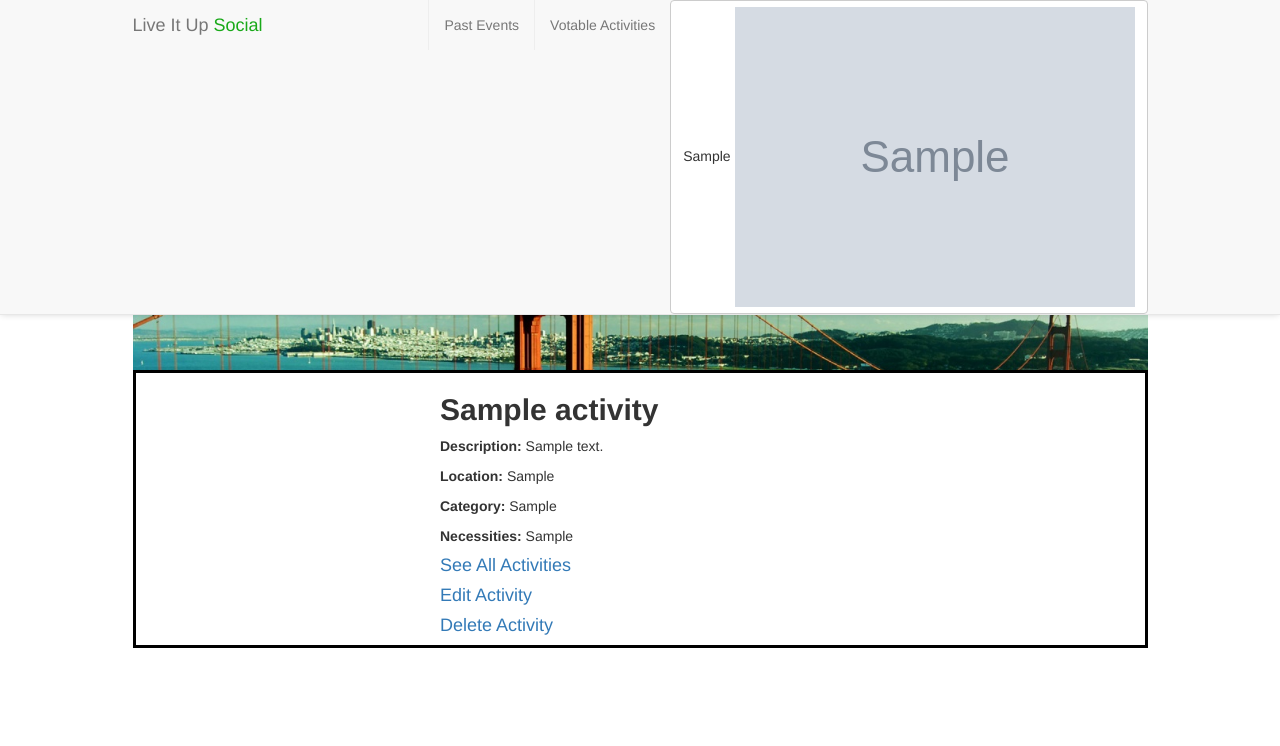
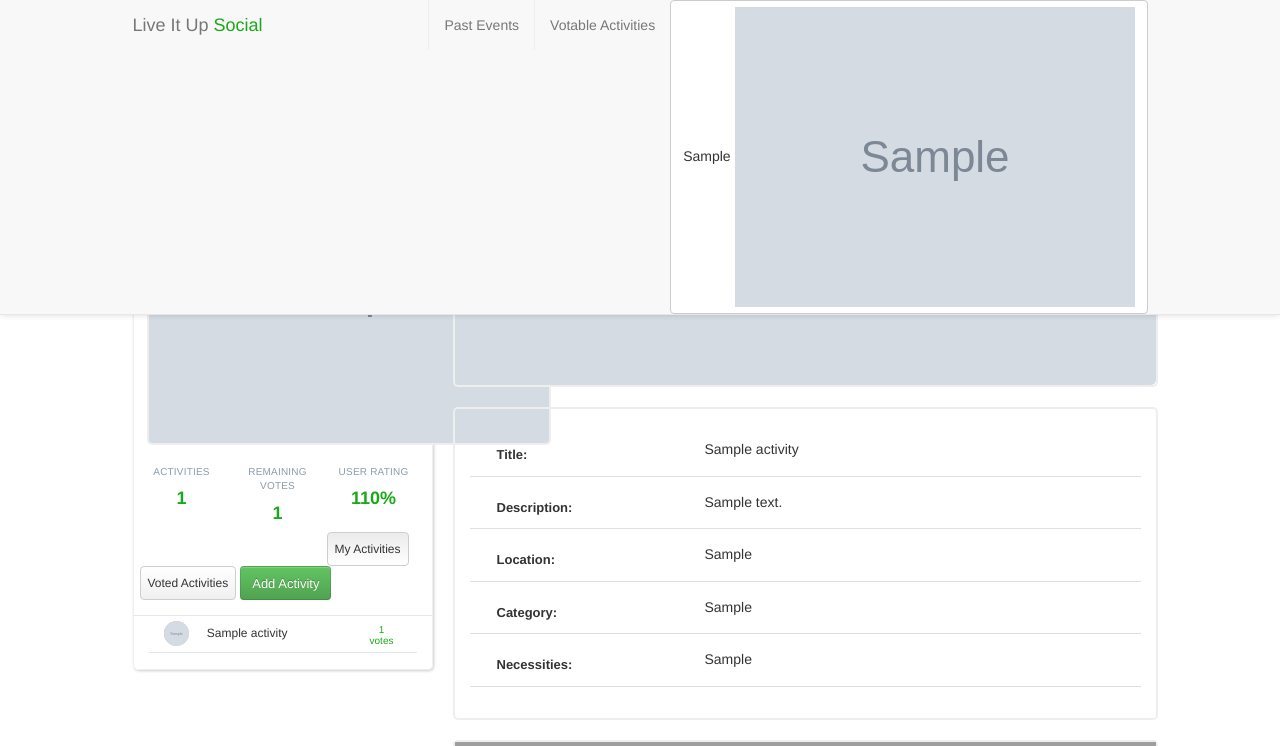
Before and after one commit to dc-devs/live_it_up_social, a Rails app: page /activities/1 in a window 1280 px wide. Shown: the top 746 px of the page. Run offline with Rails 7, Linux system fonts and the light colour scheme; a user stored in the database is signed in; tables that the repository leaves empty hold one stand-in row (values such as "Sample post"); style sheets or scripts are compiled from the project's sources; some libraries are stand-ins or nearby versions; grey boxes are pictures that could not be loaded.

Commit message:
Activity show view same as event show view layout.

```diff
--- a/app/controllers/activities_controller.rb
+++ b/app/controllers/activities_controller.rb
@@ -18,6 +18,7 @@ class ActivitiesController < ApplicationController
   end
 
   def show
+    @activities = Activity.all
     @activity = Activity.find(params[:id])
   end
 
--- a/app/views/activities/show.html.erb
+++ b/app/views/activities/show.html.erb
@@ -1,22 +1,179 @@
-<section class='activity_view_bckgrd'>
-    <div class="activity-view-userProfilePhoto" >
+<div class="container">
+
+<div class="activities-userProfileFixedWrapper">
+<div class="activities-userProfileWrapper">
+  <div class="activities-userProfilePhoto" >
+    <%= link_to image_tag(current_user.photo_url(:profile_settings_thumb).to_s, :class => "activities-userProfileImg"), user_path(current_user) %>
+    <div class="activities-userProfileAttsWrapper">
+
+    <div class="activities-userProfileAtts">
+
+      <div class="activities-userAtts">
+        <p>Activities</p>
+        <h4><%= current_user.activities.count %></h4>
+      </div>
+      <div class="activities-userAtts">
+        <p>Remaining Votes</p>
+        <h4 id='remaining-votes'><%= current_user.remaining_votes%></h4>
+      </div>
+      <div class="activities-userAtts">
+        <p>User Rating</p>
+        <h4>110%</h4>
+      </div>
 
     </div>
-</section>
-<section class='activity-view-all-info'>
-<h2>
-  <strong><%= @activity.title %></strong>
-</h2>
 
-<p>
-  <strong>Description: </strong>
-  <%= @activity.description %>
-</p>
+    <div class="activities-navTabsWrapper">
+     <!-- Nav tabs -->
+      <ul class="nav nav-pills activities-nav-pills" role="tablist">
+        <li class="active">
+          <a href="#home" role="tab" data-toggle="tab" class="activities-btn-tabs">
+            My Activities
+          </a>
+        </li>
+        <li>
+          <a href="#profile" role="tab" data-toggle="tab" class="activities-btn-tabs">
+            Voted Activities
+          </a>
+        </li>
+        <li>
+          <%= link_to "Add Activity", "#", :class=> "activities-btn-tabs btn-old btn-green", 'data-toggle'=>"modal", 'data-target'=>"#addActivityModal" %>
+        </li>
+      </ul>
+     <!-- Tab panes -->
+      <div class="tab-content activities-tab-content">
 
-<p> <strong>Location: </strong><%= @activity.location %></p>
-<p> <strong>Category: </strong><%= @activity.category %></p>
-<p> <strong>Necessities: </strong><%= @activity.necessities %></p>
-<h4><%= link_to 'See All Activities', activities_path %></h4>
-<h4><%= link_to 'Edit Activity', edit_activity_path %></h4>
-<h4><%= link_to 'Delete Activity', activity_path, method: :delete %></h4>
-</section>
+        <div class="tab-pane fade in active" id="home">
+          <% activities = @activities.where(user_id: current_user.id) %>
+          <ul class="list-unstyled activities-miniList">
+            <div id="scroll-myActivities" class="wrapper">
+              <div> <!-- ScrollBar -->
+                <% activities.each do |activity| %>
+                <li>
+                  <%= image_tag activity.photo_url(:mini_activity_list_thumb).to_s, :class=> "activities-listPhoto activities-miniListPhoto" %>
+                  <%= activity.title %>
+                  <div class="activities-miniBackersWrapper text-center">
+                    <span><%= activity.votes.count %></span><br/>
+                    votes
+                  </div>
+                </li>
+              <% end %>
+            </div><!-- ScrollBar -->
+           </div> <!-- ScrollBar -->
+          </ul>
+        </div>
+
+        <div class="tab-pane fade" id="profile">
+        <% activities = current_user.activities %>
+            <ul class="list-unstyled activities-miniList">
+             <div id="scroll-myVotes" class="wrapper">
+               <div> <!-- ScrollBar -->
+                <% activities.each do |activity| %>
+                    <li>
+                      <%= image_tag activity.photo_url(:mini_activity_list_thumb).to_s, :class=> "activities-listPhoto activities-miniListPhoto" %>
+                      <%= activity.title %>
+                      <div class="activities-miniBackersWrapper text-center">
+                        <span><%= activity.votes.count %></span><br/>
+                        votes
+                      </div>
+                    </li>
+                <% end %>
+              </div><!-- end scroll-myVotes -->
+            </div><!-- end scroll-myVotes -->
+          </ul>
+        </div>
+      </div>
+
+      </div> <!-- end NavTabs Wrapper -->
+
+    </div>
+  </div>
+</div>
+</div><!-- end activities-userProfileFixedWrapper -->
+
+
+<!-- Activity Main Section -->
+<div class="event-winnerWrapper">
+  <div class="text-center">
+    <h3>
+      <span>Activity Details:</span>
+      Lets go <%= @activity.title %>!!
+    </h3>
+  </div>
+</div><!-- end event-Wrapper -->
+
+<div class="event-Wrapper">
+  <div class="center">
+    <!-- Add stock activity photo -->
+    <%= image_tag @activity.photo_url.to_s, :style => "border-radius:5px; width: 100%; height:250px;" %>
+  </div>
+</div><!-- end event-Wrapper -->
+
+<div class="event-Wrapper">
+  <div class="event-Header center">
+    <ul class="list-unstyled zero">
+      <li>
+        <p class="event-Label">
+          Title:
+        </p>
+        <p class="event-Content">
+          <%= @activity.title %>
+        </p>
+      </li>
+      <li>
+        <p class="event-Label">
+          Description:
+        </p>
+        <p class="event-Content">
+          <%= @activity.description %>
+        </p>
+      </li>
+      <li>
+        <p class="event-Label">
+          Location:
+        </p>
+        <p class="event-Content">
+          <%= @activity.location %>
+        </p>
+      </li>
+      <li>
+        <p class="event-Label">
+          Category:
+        </p>
+        <p class="event-Content">
+          <%= @activity.category %>
+        </p>
+      </li>
+      <li>
+        <p class="event-Label">
+          Necessities:
+        </p>
+        <p class="event-Content">
+          <%= @activity.necessities %>
+        </p>
+      </li>
+      <li>
+    </ul>
+  </div>
+</div><!-- end event-Wrapper -->
+
+<div class="event-Wrapper">
+  <div class="center">
+
+    <iframe src="https://www.google.com/maps/embed?pb=!1m14!1m8!1m3!1d3152.3911123256967!2d-122.46844400000002!3d37.804306999999994!3m2!1i1024!2i768!4f13.1!3m3!1m2!1s0x808586dd47dc1d61%3A0x8f70157ca433cc78!2sPlanet+Granite!5e0!3m2!1sen!2sus!4v1413762056273" width="100%" height="450" frameborder="0" style="border:0"></iframe>
+  </div>
+
+  <!-- Nav Tabs -->
+   <ul class="nav nav-pills activities-nav-pills" role="tablist">
+    <li>
+    <%= link_to 'See All Activities', activities_path %>
+    </li>
+    <li>
+    <%= link_to 'Edit Activity', edit_activity_path %>
+    </li>
+    <li>
+    <%= link_to 'Delete Activity', activity_path, method: :delete %>
+    </li>
+  </ul>
+
+</div><!-- end event-Wrapper -->
```
